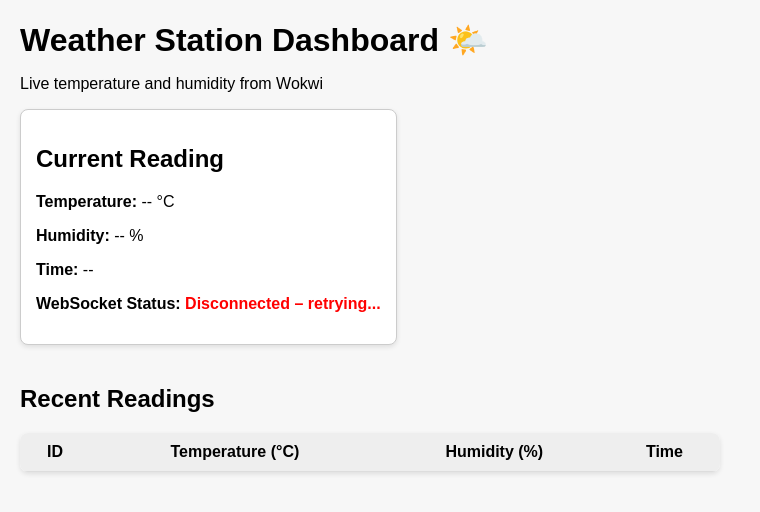
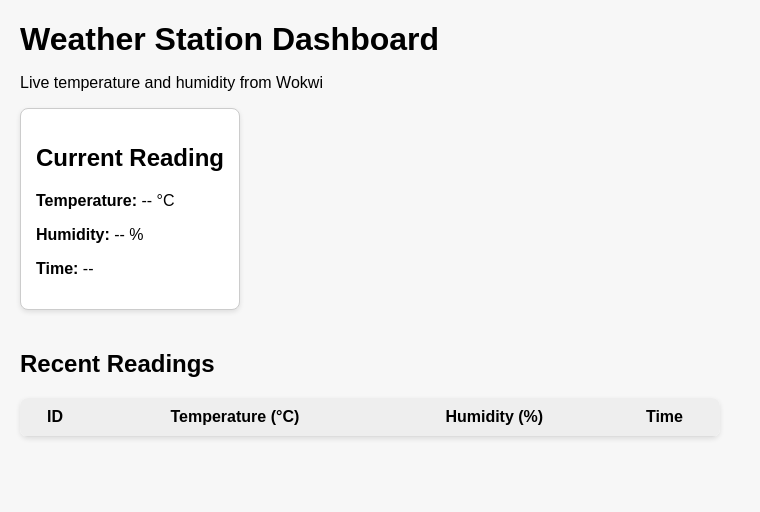
Before and after one commit to Sagarkndl/Server-kandel, a website: page public/index.html in a window 1280 px wide. Shown: the whole page, without its empty margins (0-760 px from the left). Drawn offline with Linux system fonts and the light colour scheme; no server answers.

Commit message:
My server

```diff
--- a/public/index.html
+++ b/public/index.html
@@ -59,7 +59,7 @@
   </style>
 </head>
 <body>
-  <h1>Weather Station Dashboard 🌤️</h1>
+  <h1>Weather Station Dashboard </h1>
   <p>Live temperature and humidity from Wokwi</p>
 
   <div class="current">
@@ -67,7 +67,6 @@
     <p><span class="label">Temperature:</span> <span id="temp">--</span> °C</p>
     <p><span class="label">Humidity:</span> <span id="hum">--</span> %</p>
     <p><span class="label">Time:</span> <span id="time">--</span></p>
-    <p><span class="label">WebSocket Status:</span> <span id="status">Connecting...</span></p>
   </div>
 
   <h2>Recent Readings</h2>
```
